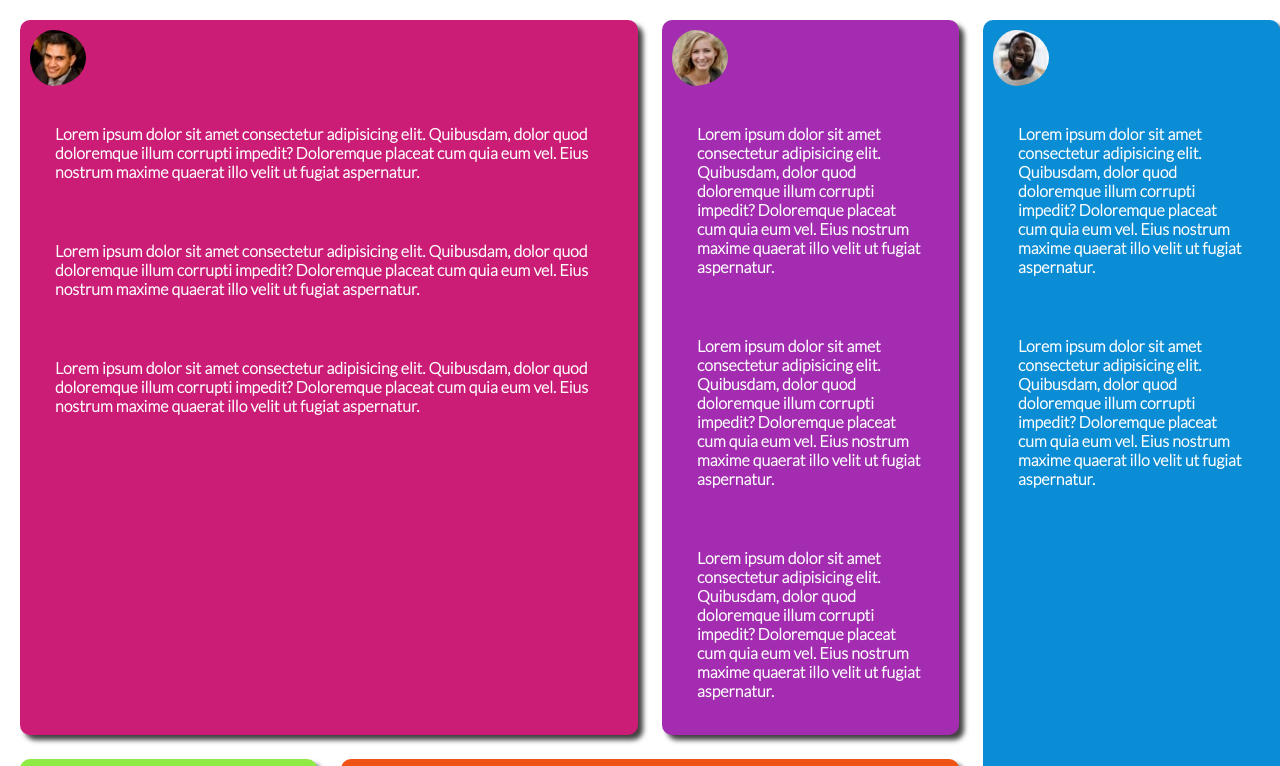
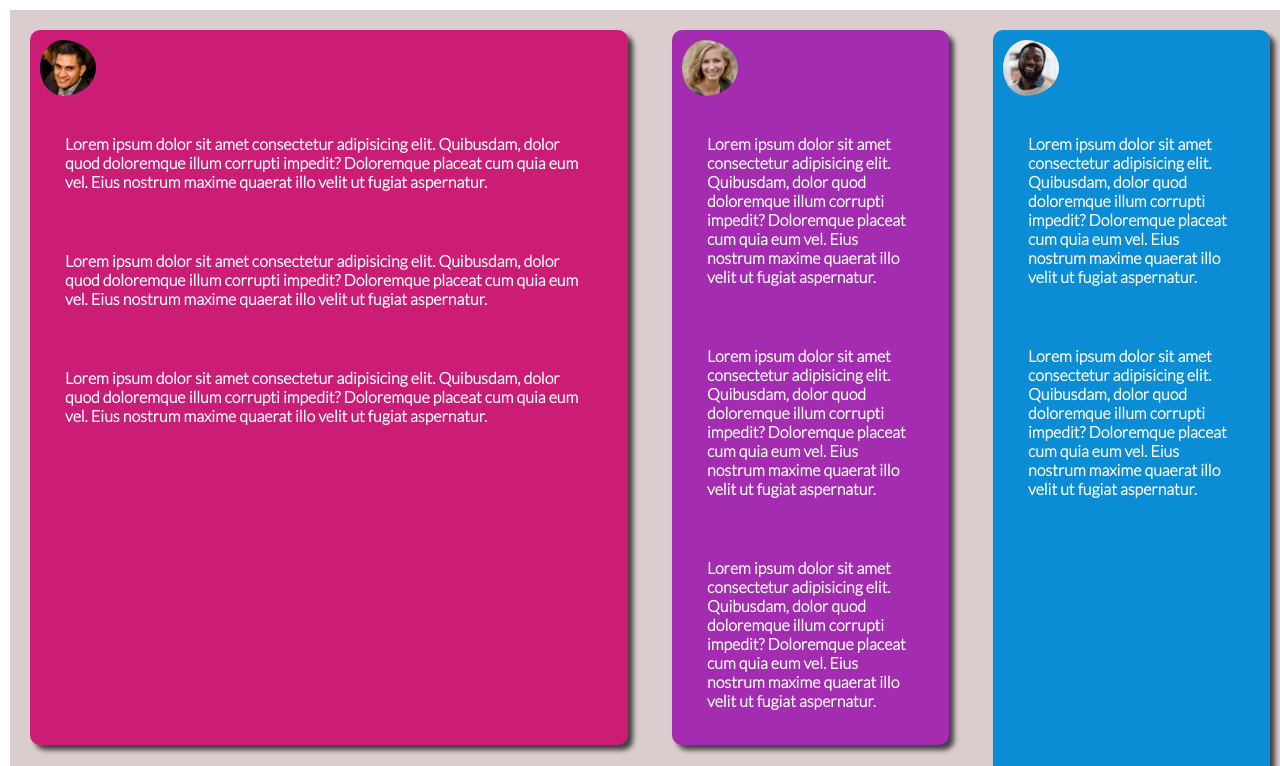
Before and after one commit to aytekinkaplan/gridlearning, a plain HTML site: page index.html in a window 1280 px wide. Shown: the top 766 px of the page. Drawn offline with Linux system fonts and the light colour scheme.

Commit message:
last one

```diff
--- a/assets/styles/css.css
+++ b/assets/styles/css.css
@@ -23,6 +23,7 @@
     grid-template-columns: repeat(4, 1fr);
     font-weight: bolder;
     width: 100%;
+    background-color:rgb(218, 205, 205);
 
 }
 img {
@@ -36,6 +37,7 @@ p{
     color: var(--fontColor);
 }
 article{
+    margin: 10px;
     border-radius: 10px;
     box-shadow: 5px 5px 5px rgb(67, 65, 65);
 }
```
